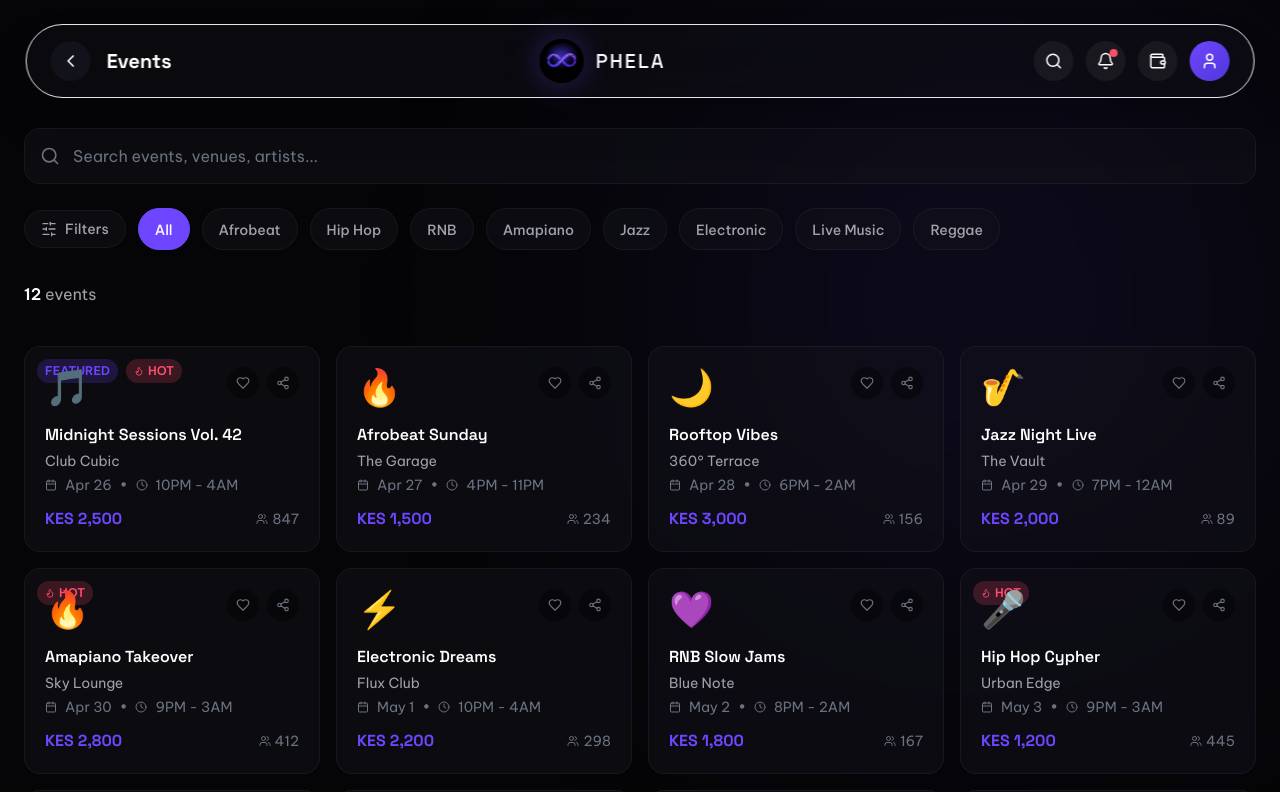
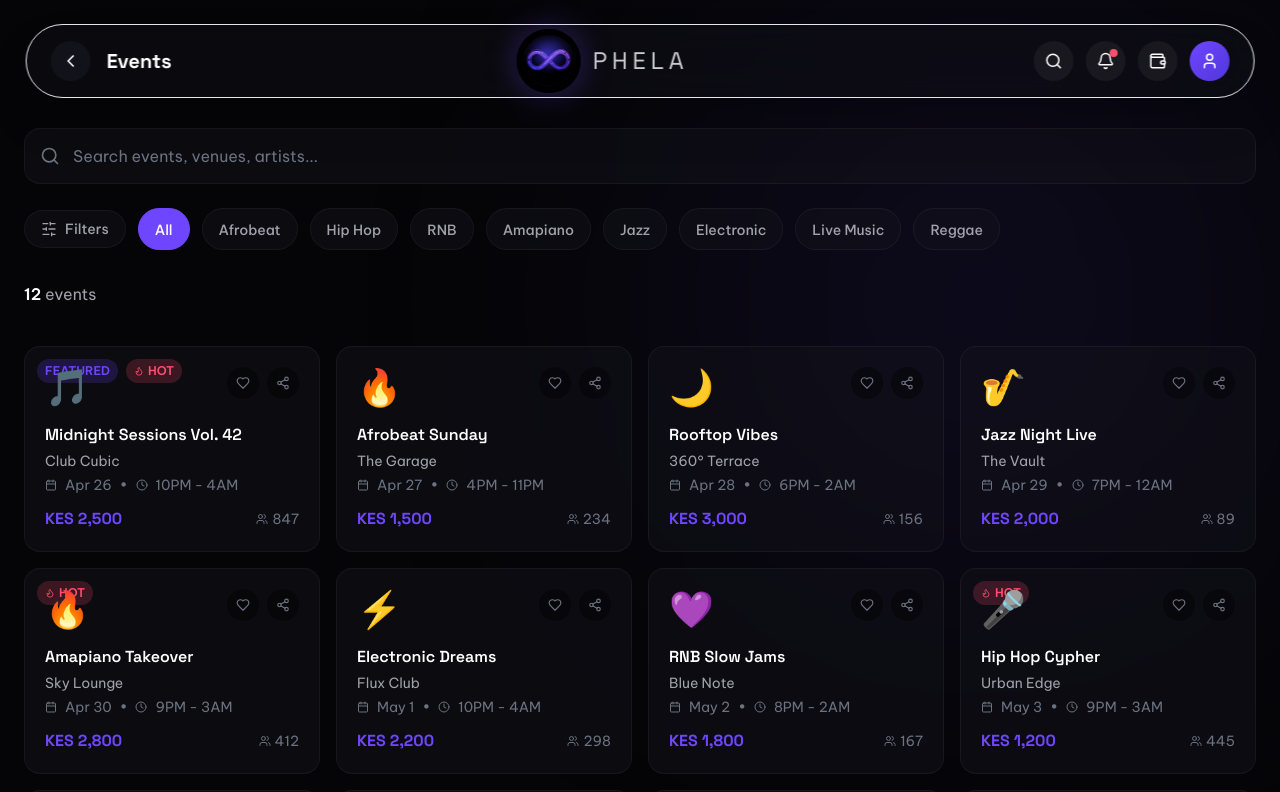
Before and after one commit to klmayua/phela, a Next.js app: page /events in a window 1280 px wide. Shown: the top 792 px of the page. Built offline with nearby package versions, Linux system fonts and the light colour scheme.

Commit message:
fix: Larger logo (64px) + thinner PHELA wordmark (font-light)

```diff
--- a/src/app/events/page.tsx
+++ b/src/app/events/page.tsx
@@ -94,10 +94,10 @@ export default function EventsPage() {
           </div>
 
           <Link href="/" className="flex items-center gap-3 group">
-            <div className="w-11 h-11 relative rounded-full overflow-hidden shadow-glow-purple">
+            <div className="w-16 h-16 relative rounded-full overflow-hidden shadow-glow-purple">
               <Image src="/assets/phela_logo.png" alt="PHELA" fill className="object-contain bg-black" />
             </div>
-            <span className="font-display text-xl font-medium tracking-widest text-white hidden md:block group-hover:opacity-80 transition-opacity">PHELA</span>
+            <span className="font-display text-2xl font-light tracking-[0.2em] text-white/80 hidden md:block group-hover:opacity-70 transition-opacity">PHELA</span>
           </Link>
 
           <div className="flex items-center gap-3">
--- a/src/app/page.tsx
+++ b/src/app/page.tsx
@@ -102,10 +102,10 @@ export default function CinematicHomePage() {
         <div className="flex items-center justify-between h-[74px] px-6 rounded-full bg-slate/45 backdrop-blur-xl border border-white/8 shadow-2xl glow-purple-sm">
           {/* Logo */}
           <Link href="/" className="flex items-center gap-3 group">
-            <div className="w-14 h-14 relative rounded-full overflow-hidden shadow-glow-purple">
+            <div className="w-16 h-16 relative rounded-full overflow-hidden shadow-glow-purple">
               <Image src="/assets/phela_logo.png" alt="PHELA" fill className="object-contain bg-black" />
             </div>
-            <span className="font-display text-2xl font-medium tracking-widest text-white hidden md:block group-hover:opacity-80 transition-opacity">
+            <span className="font-display text-2xl font-light tracking-[0.2em] text-white/80 hidden md:block group-hover:opacity-70 transition-opacity">
               PHELA
             </span>
           </Link>
```
